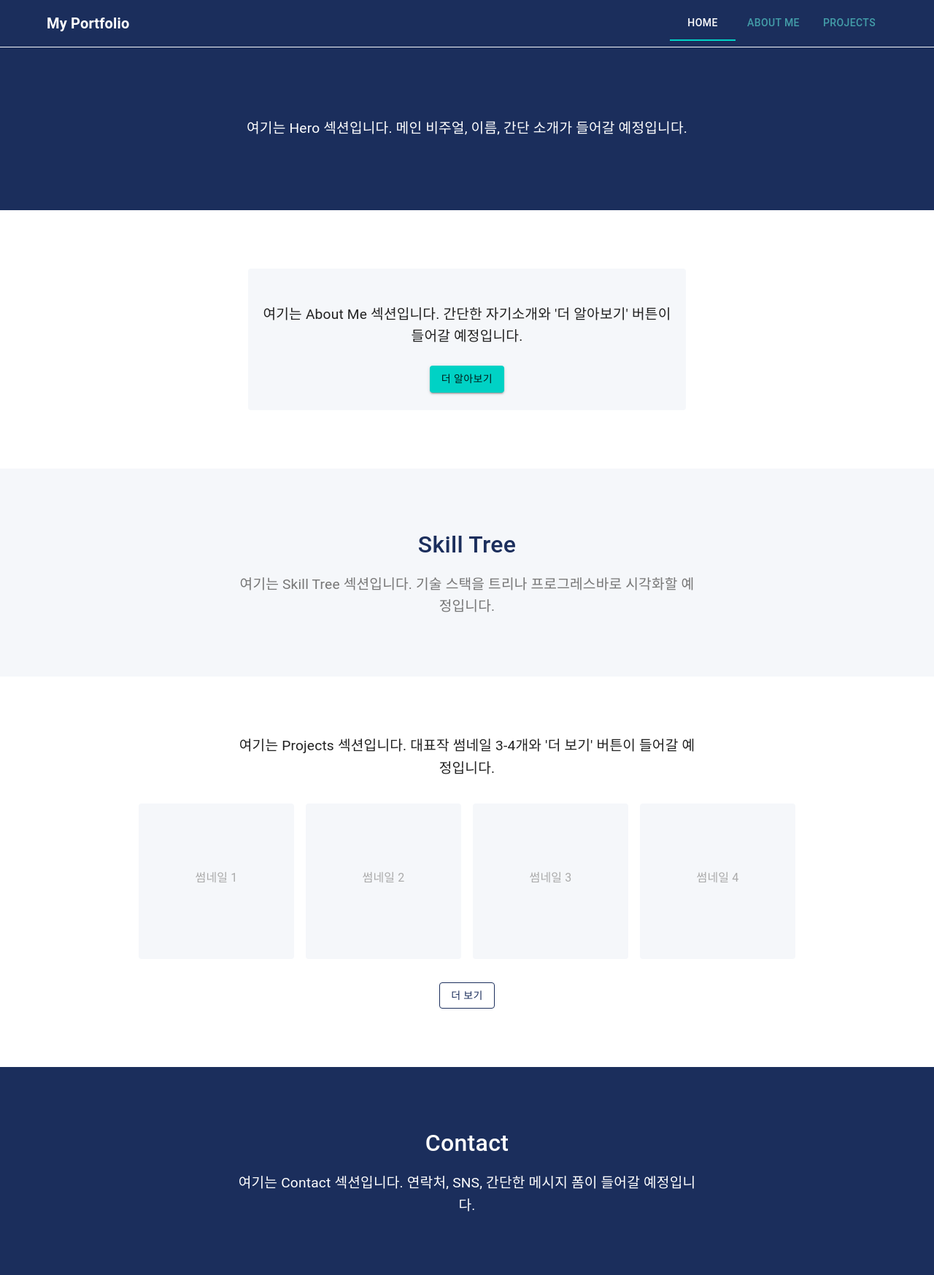
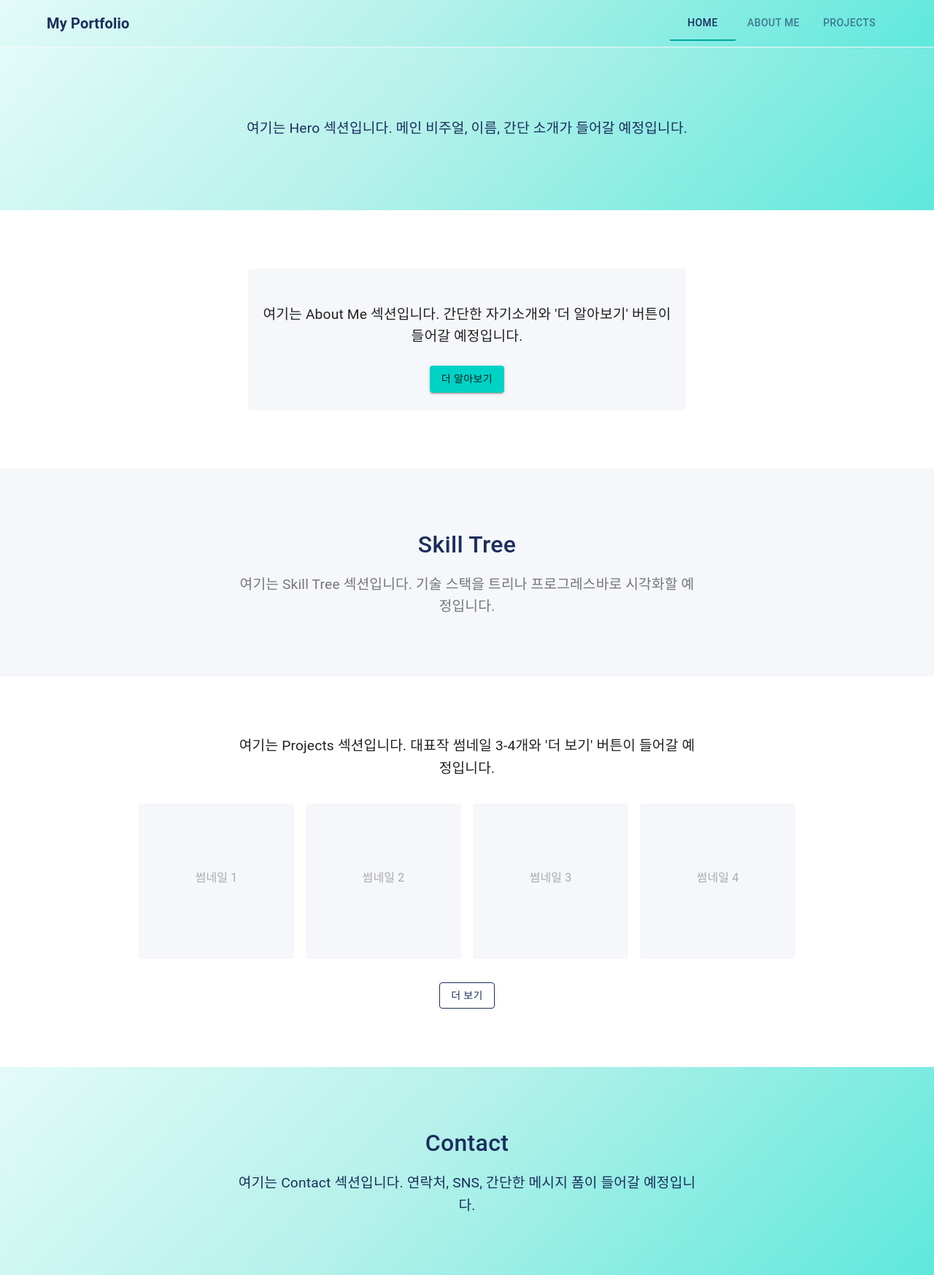
Before and after one commit to jihye-c0de/my-portfolio, a React (Vite) app: page / in a window 1280 px wide. Shown: the whole page at 73% size. Built offline with nearby package versions, Linux system fonts and the light colour scheme.

Commit message:
style: 진한 네이비 배경을 민트 그라데이션으로 변경해 가볍게 조정

```diff
--- a/src/components/common/navbar.jsx
+++ b/src/components/common/navbar.jsx
@@ -24,7 +24,7 @@ function Navbar() {
       position="sticky"
       elevation={0}
       sx={{
-        backgroundColor: 'var(--color-secondary)',
+        background: 'var(--gradient-brand)',
         borderBottom: '1px solid var(--color-bg-secondary)',
       }}
     >
@@ -33,7 +33,7 @@ function Navbar() {
           <Typography
             variant="h6"
             component="div"
-            sx={{ fontWeight: 700, color: 'var(--color-bg-primary)' }}
+            sx={{ fontWeight: 700, color: 'var(--color-secondary)' }}
           >
             My Portfolio
           </Typography>
@@ -42,9 +42,9 @@ function Navbar() {
             onChange={(_event, value) => navigate(value)}
             textColor="inherit"
             sx={{
-              '& .MuiTab-root': { color: 'var(--color-primary-light)' },
-              '& .Mui-selected': { color: 'var(--color-bg-primary) !important' },
-              '& .MuiTabs-indicator': { backgroundColor: 'var(--color-primary)' },
+              '& .MuiTab-root': { color: 'var(--color-secondary)', opacity: 0.6 },
+              '& .Mui-selected': { color: 'var(--color-secondary) !important', opacity: 1 },
+              '& .MuiTabs-indicator': { backgroundColor: 'var(--color-primary-dark)' },
             }}
           >
             {NAV_ITEMS.map((item) => (
--- a/src/components/landing/contact-section.jsx
+++ b/src/components/landing/contact-section.jsx
@@ -10,8 +10,8 @@ function ContactSection() {
         py: { xs: 6, md: 10 },
         px: { xs: 2, md: 3 },
         textAlign: 'center',
-        backgroundColor: 'var(--color-secondary)',
-        color: 'var(--color-bg-primary)',
+        background: 'var(--gradient-brand)',
+        color: 'var(--color-secondary)',
       }}
     >
       <Typography
--- a/src/components/landing/hero-section.jsx
+++ b/src/components/landing/hero-section.jsx
@@ -10,8 +10,8 @@ function HeroSection() {
         py: { xs: 8, md: 12 },
         px: { xs: 2, md: 3 },
         textAlign: 'center',
-        backgroundColor: 'var(--color-secondary)',
-        color: 'var(--color-bg-primary)',
+        background: 'var(--gradient-brand)',
+        color: 'var(--color-secondary)',
       }}
     >
       <Typography
--- a/src/index.css
+++ b/src/index.css
@@ -22,6 +22,9 @@
   --color-button-hover: #00A89D;
   --color-link: #1B2E5C;
   --color-link-hover: #FF8FB1;
+
+  /* Brand Gradient (가벼운 느낌의 섹션 배경용) */
+  --gradient-brand: linear-gradient(135deg, #E3FBF8 0%, #B4F1EA 45%, #5FE8DC 100%);
 }
 
 @media (prefers-color-scheme: dark) {
@@ -33,6 +36,7 @@
     --color-text-muted: #777777;
     --color-primary: #2EE6D9;
     --color-secondary: #7C93C9;
+    --gradient-brand: linear-gradient(135deg, #16302E 0%, #1B3F3B 45%, #16504A 100%);
   }
 }
 
```
